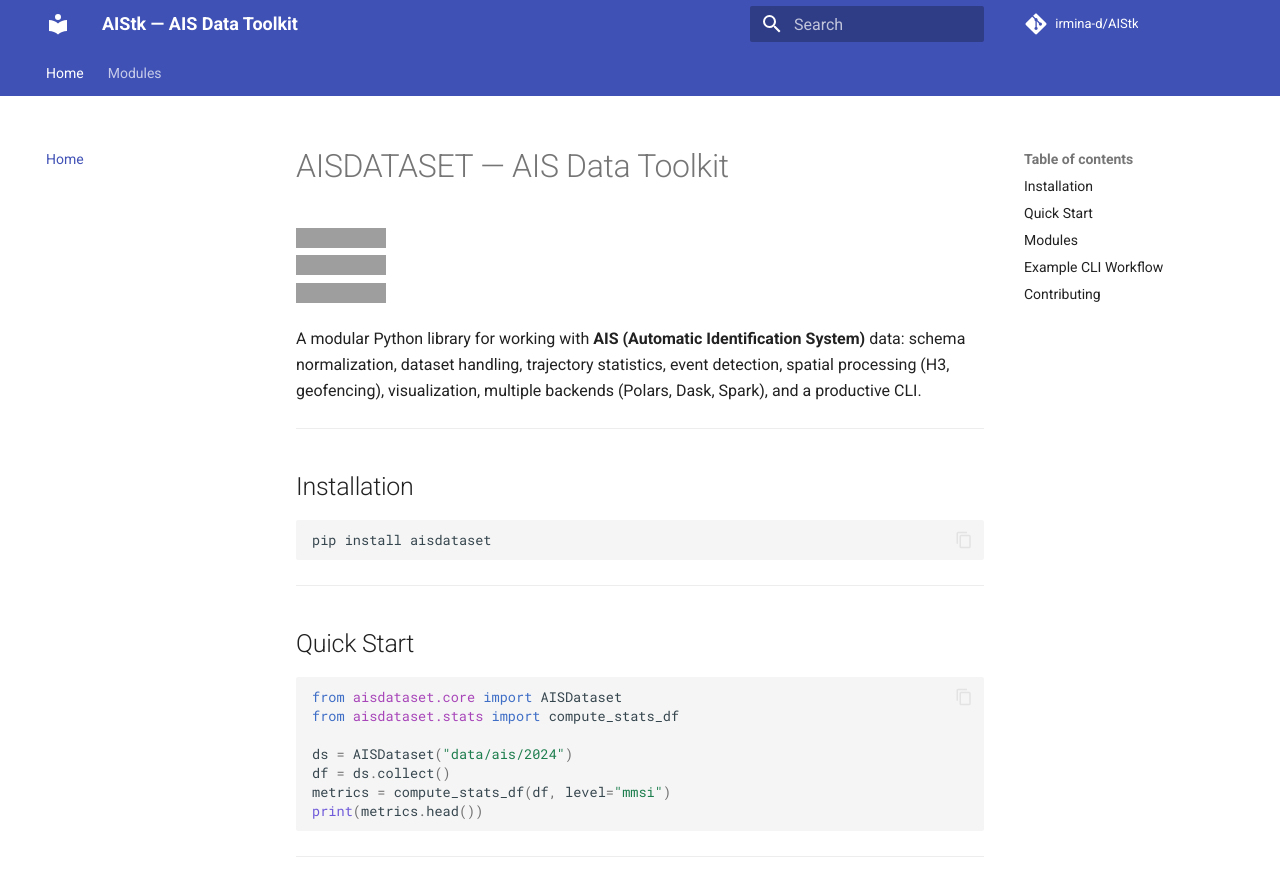
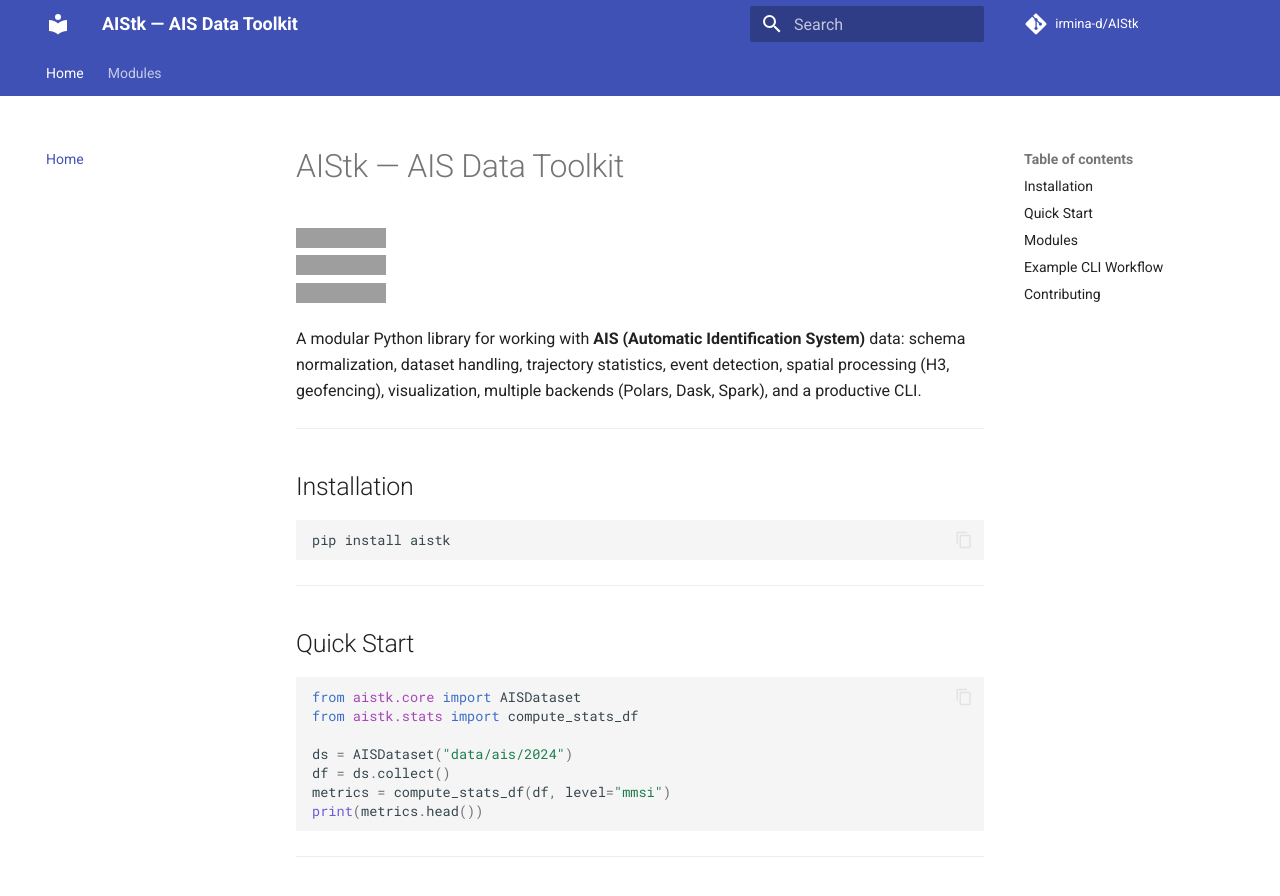
Before and after one commit to irmina-d/AIStk, an MkDocs documentation site: the page built from docs/index.md, in a window 1280 px wide and 900 px high. Shown: the top 896 px of the window. Built offline with MkDocs 1.6.1 and Material for MkDocs 9.7.7, drawn with Linux system fonts in a browser that asks for light colours; comment, search, counter and statistics services are not loaded; grey boxes are pictures that could not be loaded.

Commit message:
typos correction

````diff
--- a/docs/index.md
+++ b/docs/index.md
@@ -1,4 +1,4 @@
-# AISDATASET — AIS Data Toolkit
+# AIStk — AIS Data Toolkit
 
 [![License: MIT](https://img.shields.io/badge/license-MIT-green.svg)](../LICENSE)
 ![Python Version](https://img.shields.io/badge/python-3.9%2B-blue)
@@ -11,7 +11,7 @@ A modular Python library for working with **AIS (Automatic Identification System
 ## Installation
 
 ```bash
-pip install aisdataset
+pip install aistk
 ```
 
 ---
@@ -19,8 +19,8 @@ pip install aisdataset
 ## Quick Start
 
 ```python
-from aisdataset.core import AISDataset
-from aisdataset.stats import compute_stats_df
+from aistk.core import AISDataset
+from aistk.stats import compute_stats_df
 
 ds = AISDataset("data/ais/2024")
 df = ds.collect()
````
